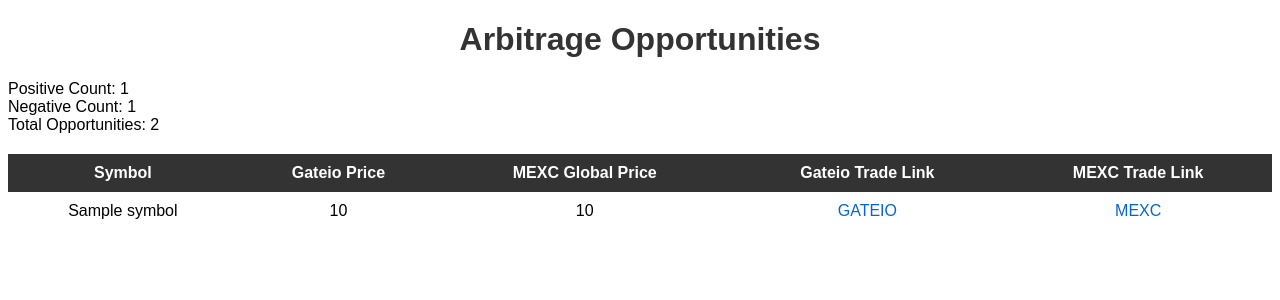
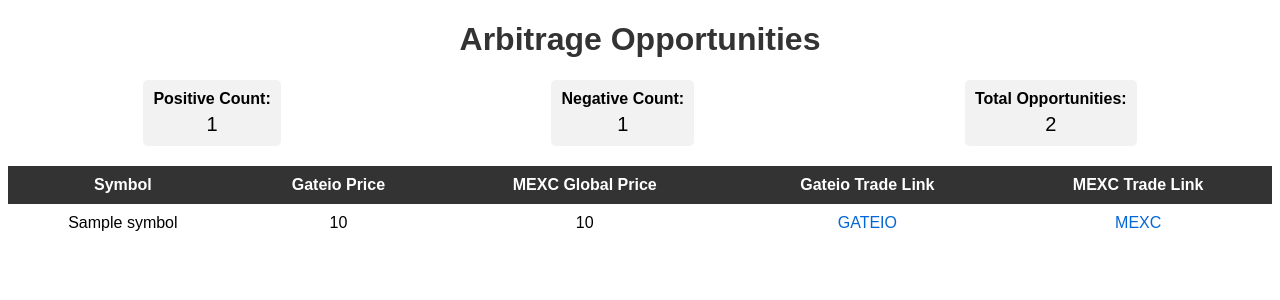
Before and after one commit to mailmaincoinsily/coinsilysite, a Flask app: template templates/index.html in a window 1280 px wide. Shown: the top 300 px of the page. Run offline with Flask 3, Linux system fonts and the light colour scheme; the template is opened without the code that fills it: most values are stand-ins (such as "Sample title", 1, 10 or a date in 2020).

Commit message:
Update style.css

```diff
--- a/static/style.css
+++ b/static/style.css
@@ -39,3 +39,27 @@ a {
 a:hover {
     text-decoration: underline;
 }
+
+.counts {
+    display: flex;
+    justify-content: space-around;
+    margin-bottom: 20px;
+}
+
+.count {
+    display: flex;
+    flex-direction: column;
+    align-items: center;
+    padding: 10px;
+    background-color: #f2f2f2;
+    border-radius: 5px;
+}
+
+.count .label {
+    font-weight: bold;
+    margin-bottom: 5px;
+}
+
+.count .value {
+    font-size: 20px;
+}
```
